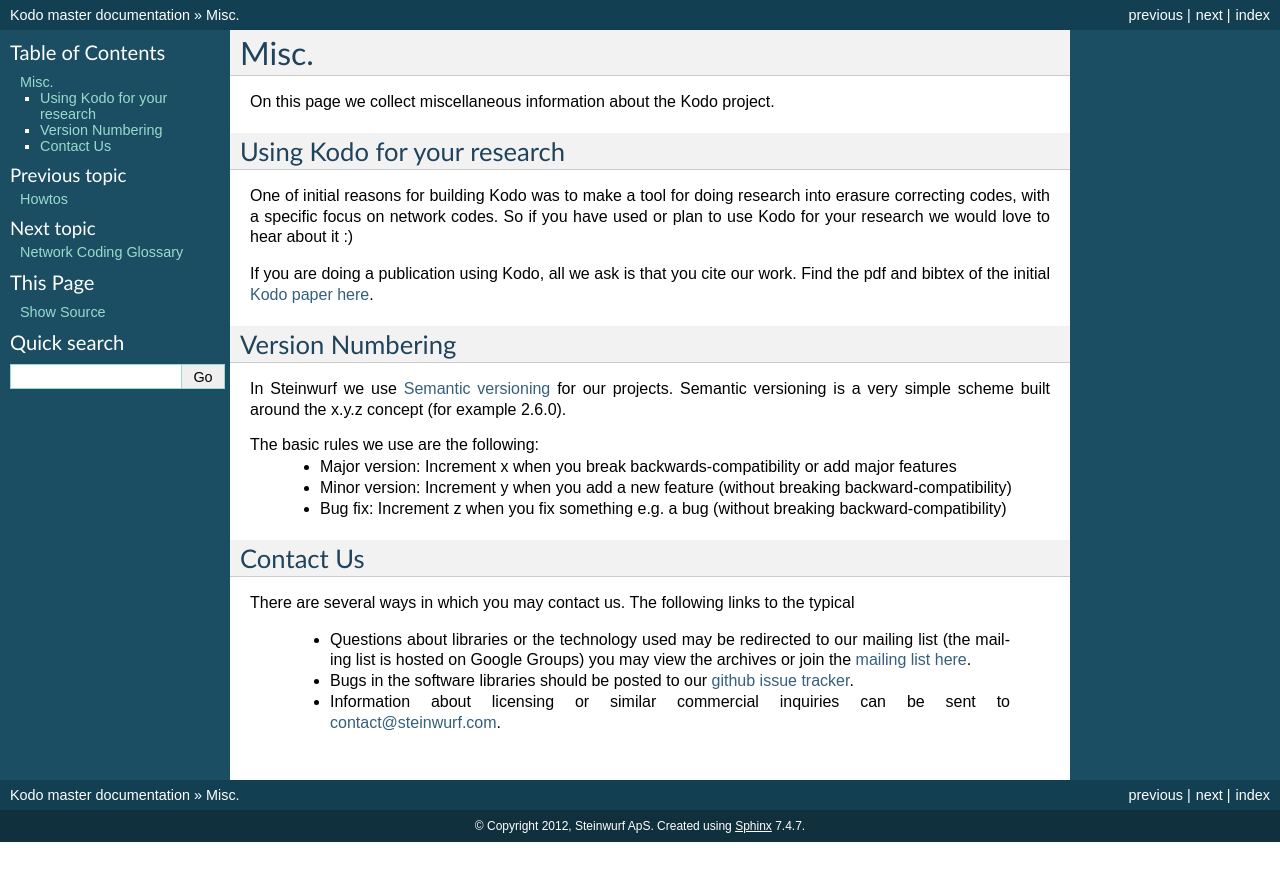
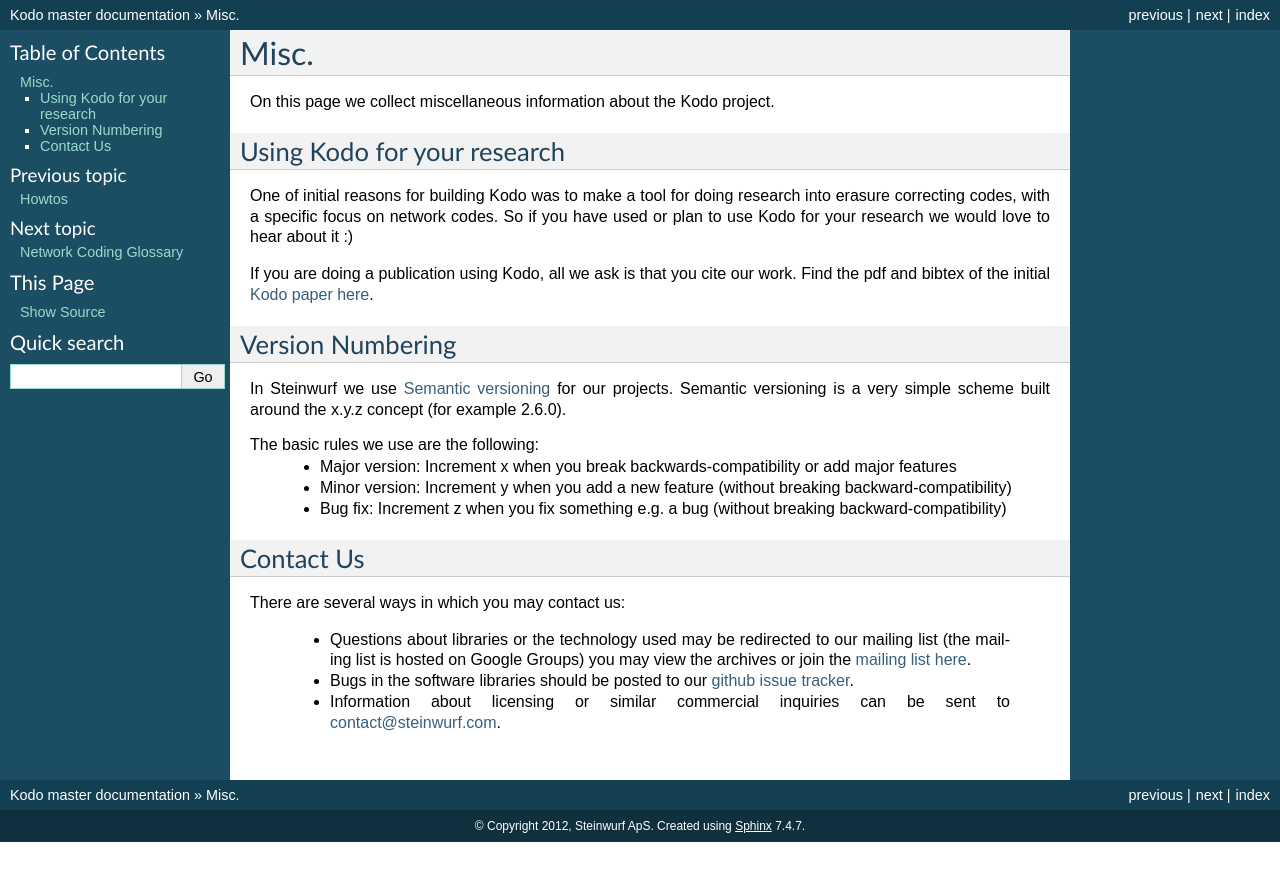
Before and after one commit to msherif4/kodo, a Sphinx documentation site: the page built from docs/source/misc.rst, in a window 1280 px wide. Shown: the top 881 px of the page. Built offline with Sphinx 7.4.7, drawn with Linux system fonts in a browser that asks for light colours; formulas are drawn with MathJax 3.

Commit message:
Updated text

```diff
--- a/docs/source/misc.rst
+++ b/docs/source/misc.rst
@@ -33,8 +33,7 @@
 
 Contact Us
 ----------
-There are several ways in which you may contact us. The following links to the
-typical
+There are several ways in which you may contact us:
 
  * Questions about libraries or the technology used may be redirected to our
    mailing list (the mailing list is hosted on Google Groups) you may view the
```
